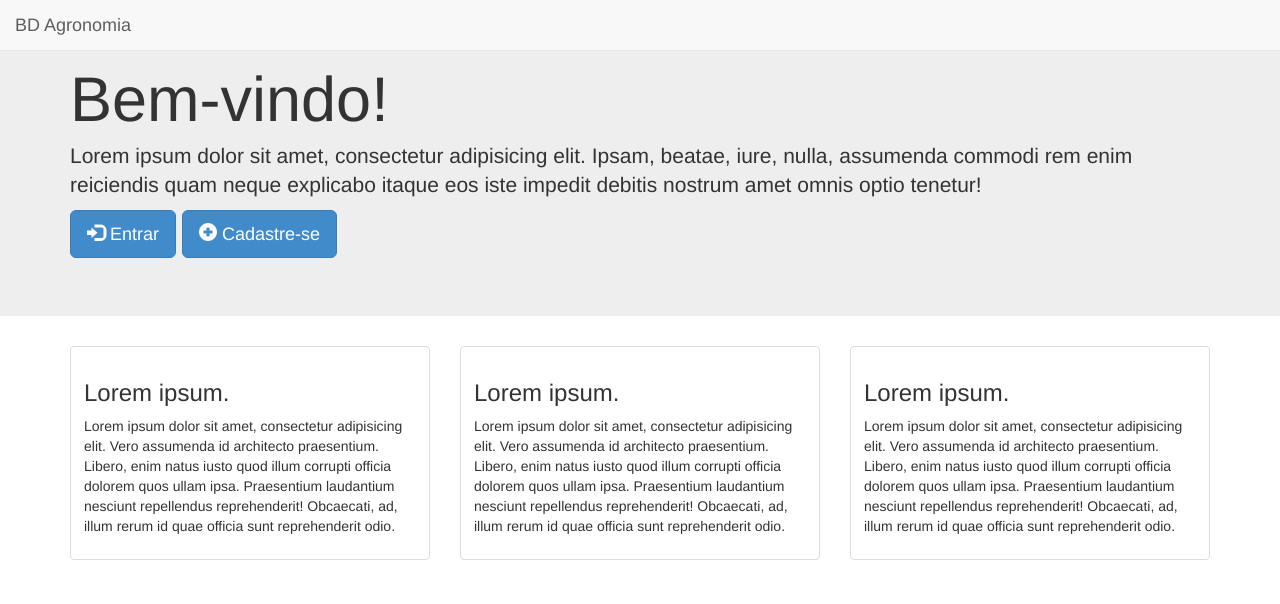
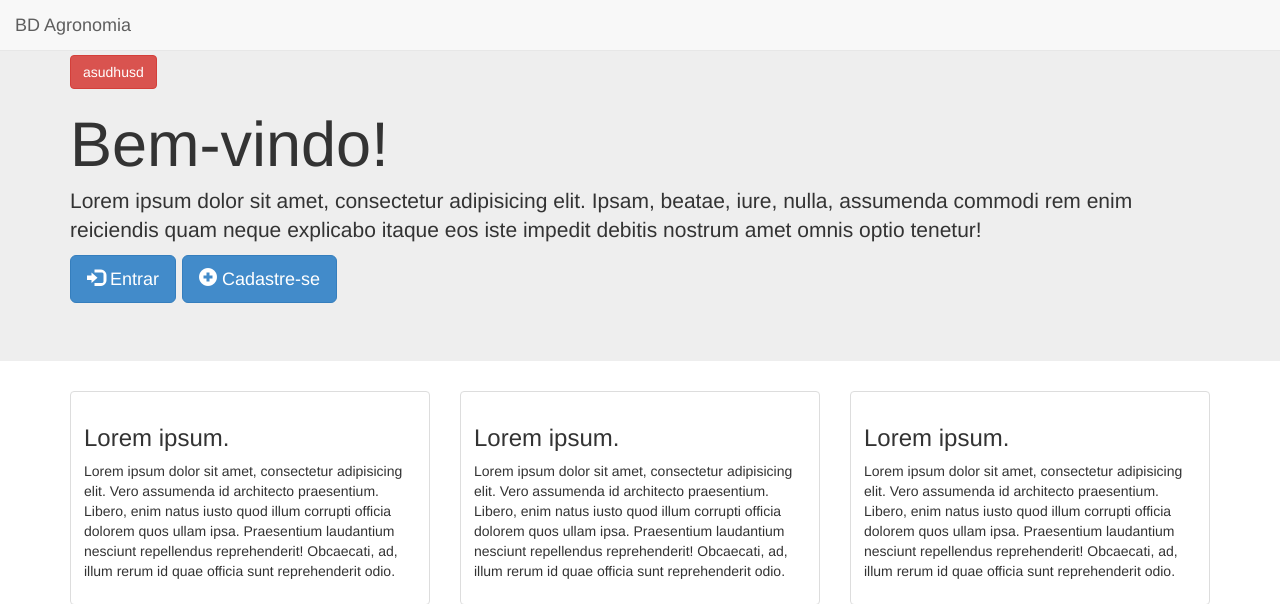
Before and after one commit to victormelo/projeto-pbd, a Django app: page / in a window 1280 px wide. Shown: the top 604 px of the page. Run offline with Django 3.2, Linux system fonts and the light colour scheme; some libraries are stand-ins or nearby versions.

Commit message:
modificação no cadastro

```diff
--- a/agronomia_pbd/templates/index.html
+++ b/agronomia_pbd/templates/index.html
@@ -10,6 +10,7 @@
 
 </head>
 <body>
+
 	<nav class="navbar navbar-default navbar-fixed-top" role="navigation">
 	  <!-- Brand and toggle get grouped for better mobile display -->
 	  <div class="navbar-header">
@@ -26,6 +27,7 @@
 
 	<div class="jumbotron">
 	  <div class="container">
+	    <a class ="btn btn-danger">asudhusd</a>
 	    <h1>Bem-vindo!</h1>
 	    <p>Lorem ipsum dolor sit amet, consectetur adipisicing elit. Ipsam, beatae, iure, nulla, assumenda commodi rem enim reiciendis quam neque explicabo itaque eos iste impedit debitis nostrum amet omnis optio tenetur!</p>
 	    <p>
@@ -67,15 +69,17 @@
 								<input type="email" class="form-control" id="inputEmail" placeholder="Digite seu e-mail">
 							</div>
 							<div class="form-group">
-								<h5><label for="inputSenha">Senha</label></h5>
+								<h5><label for="senha1">Senha</label></h5>
 								<input type="password" class="form-control" id="senha1" placeholder="Digite sua Senha">
 							</div>
 							<div class="form-group">
-								<h5><label for="inputSenha">Digite sua Senha novamente</label></h5>
+								<h5><label for="senha2">Digite sua Senha novamente</label></h5>
 								<input type="password" class="form-control" id="senha2" placeholder="Digite sua Senha">
 							</div>
 
-							<button type="submit" class="btn btn-default">Submit</button>
+							<button type="submit" class="btn btn-primary">Submit</button>
+							<button type="reset" class="btn btn-default">Limpar</button>
+
 						</form>
 					</div>
 					<div class="modal-footer">
```
